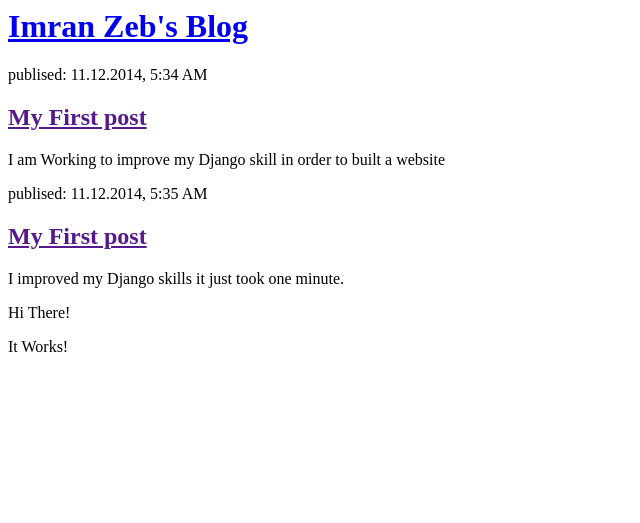
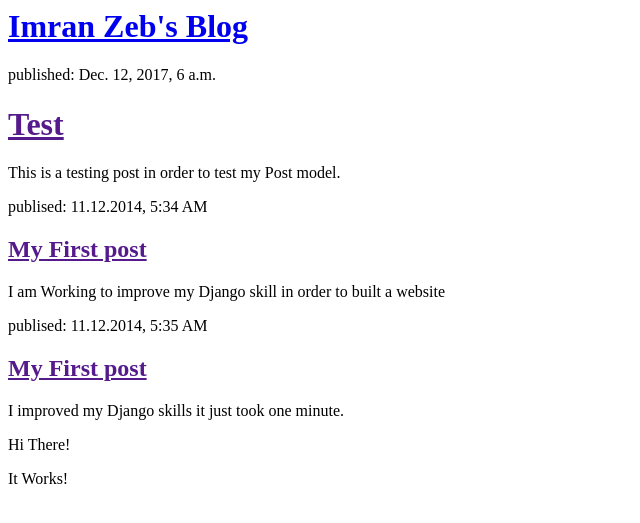
Before and after one commit to eemranzeb/my-first-blog, a Django app: page / in a window 1280 px wide. Shown: the top 523 px of the page, without its empty margins (0-640 px from the left). Run offline with Django 3.2, Linux system fonts and the light colour scheme; data comes from the database, SQL or seed files in the repository.

Commit message:
Modified template to display posts from database.

```diff
--- a/blog/templates/blog/post_list.html
+++ b/blog/templates/blog/post_list.html
@@ -5,6 +5,14 @@
 	<body>
 			<div>
 				<h1><a href="/">Imran Zeb's Blog</a></h1>
+
+				{% for post in posts %}
+					<div>
+						<p>published: {{ post.published_date }}</p>
+						<h1><a href="">{{ post.title }}</a></h1>
+						<p>{{ post.text | linebreaksbr }}</p>
+					</div>
+				{% endfor %}
 			</div>
 
 			<div>
--- a/blog/views.py
+++ b/blog/views.py
@@ -1,5 +1,8 @@
 from django.shortcuts import render
+from django.utils import timezone
+from .models import Post
 
 # Create your views here.
 def post_list(request):
-		return render(request, 'blog/post_list.html')
+		posts = Post.objects.filter(published_date__lte=timezone.now()).order_by('published_date')
+		return render(request, 'blog/post_list.html', {'posts' : posts})
```
